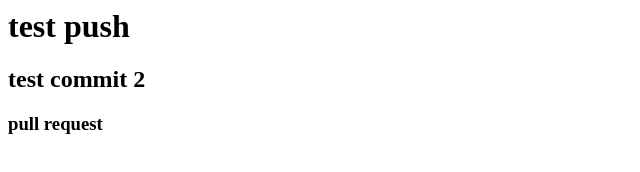
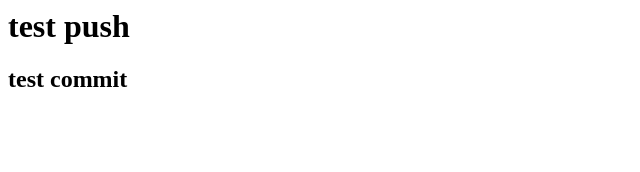
Before and after one commit to tuhsd-hackathon/test, a plain HTML site: page index.html in a window 1280 px wide. Shown: the whole page, without its empty margins (0-640 px from the left). Drawn offline with Linux system fonts and the light colour scheme.

Commit message:
Revert "Branch3"

```diff
--- a/index.html
+++ b/index.html
@@ -1,3 +1,2 @@
 <h1>test push</h1>
-<h2>test commit 2</h2>
-<h3>pull request</h3>
+<h2>test commit</h2>
```
